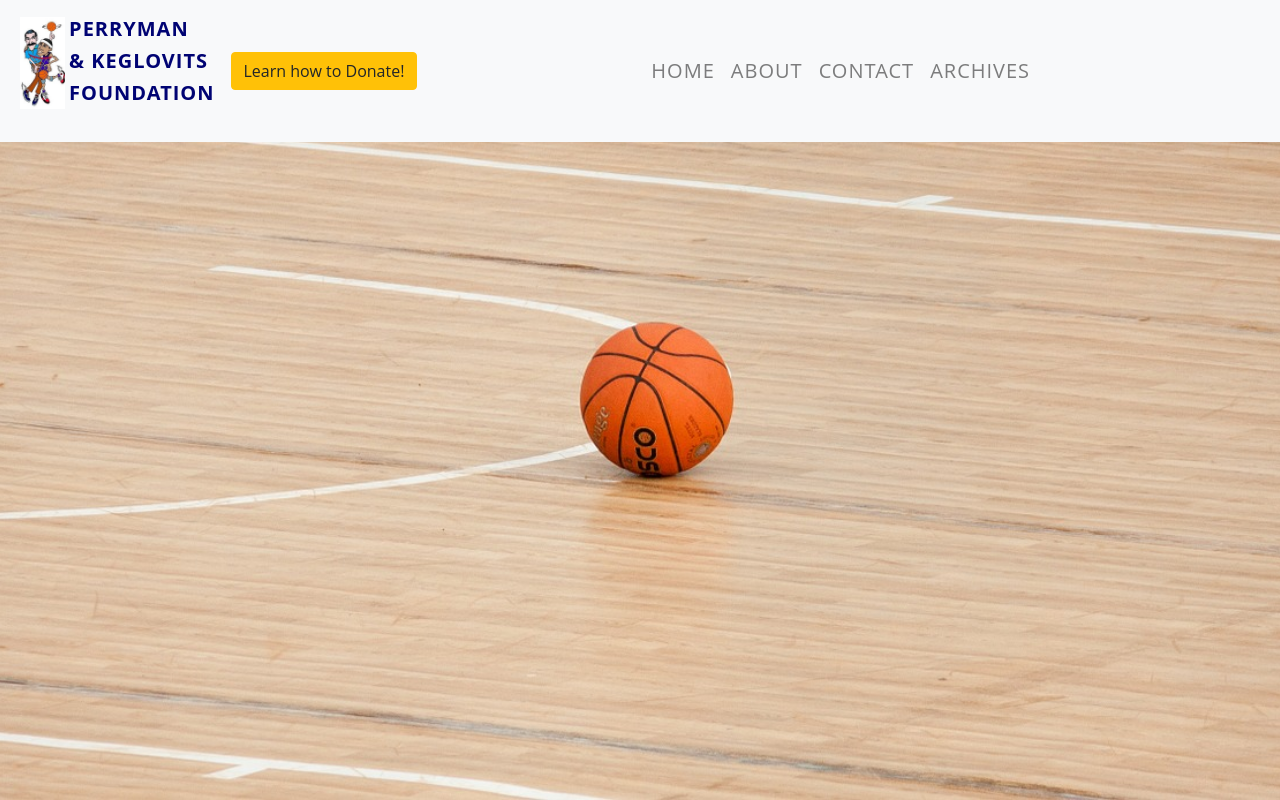
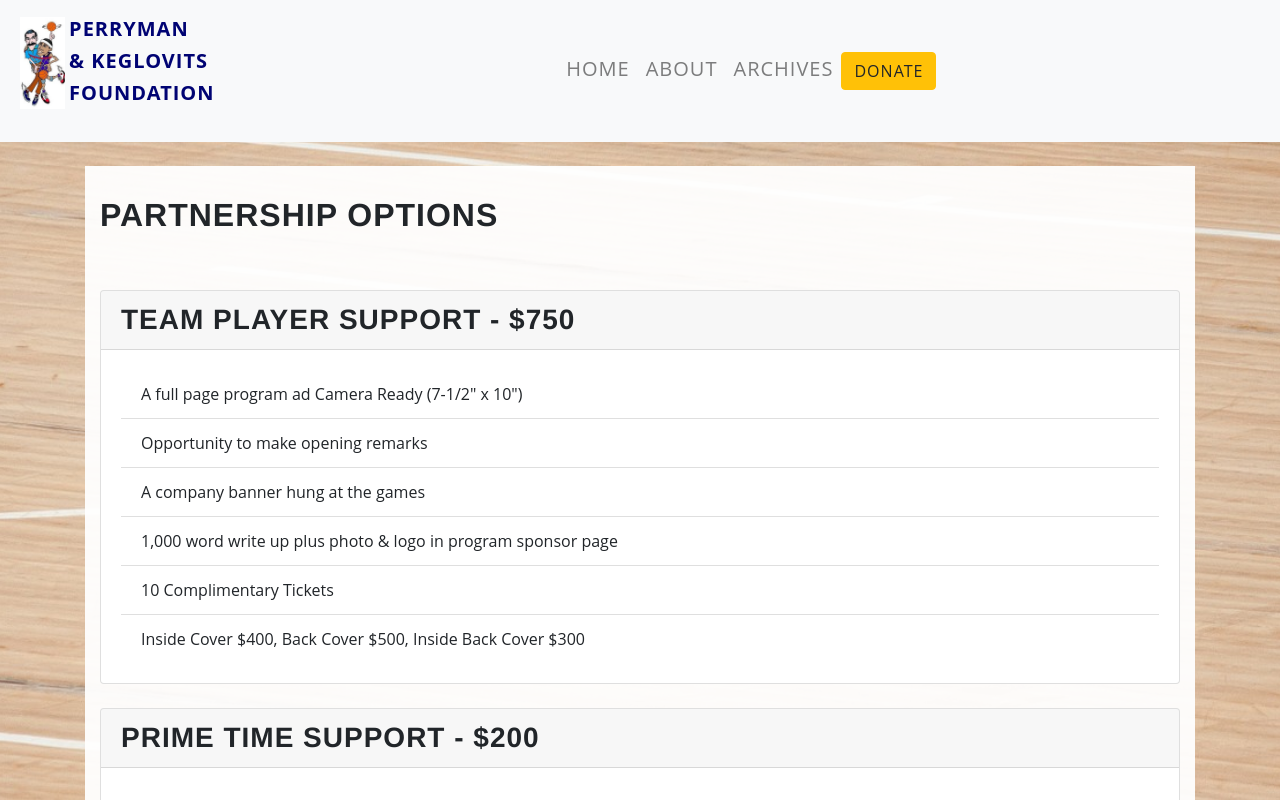
Before and after one commit to karenmmarks/perrymankeglovits, a React app: page /donate in a window 1280 px wide. Shown: the top 800 px of the page. Built offline with nearby package versions, Linux system fonts and the light colour scheme.

Commit message:
Started the Donate page

```diff
--- a/src/App.jsx
+++ b/src/App.jsx
@@ -6,12 +6,8 @@ import 'bootstrap/dist/css/bootstrap.min.css';
 import Header from './Components/Header/Header.jsx';
 import Home from './Components/Views/Home/Home.jsx';
 import About from './Components/Views/About/About.jsx';
-import Contact from './Components/Views/Contact/Contact.jsx';
 import Archives from './Components/Views/Archives/Archives.jsx';
-// import PressReleases from './Components/Views/Archives/PressReleases';
-// import SpiritAwards from './Components/Views/Archives/SpiritAwards';
-// import PhotoGallery from './Components/Views/Archives/PhotoGallery';
-// import VideoHighlights from './Components/Views/Archives/VideoHighlights';
+import Donate from './Components/Views/Donate/Donate.jsx';
 
 const App = () => (
   <>
@@ -25,11 +21,8 @@ const App = () => (
         />
         <Route path="/home" component={Home} />
         <Route path="/about" component={About} />
-        <Route path="/contact" component={Contact} />
         <Route path="/archives" component={Archives} />
-        {/* <Route path="/archives/spiritawards" component={SpiritAwards} /> */}
-        {/* <Route path="/archives/photogallery" component={PhotoGallery} /> */}
-        {/* <Route path="/archives/videohighlights" component={VideoHighlights} /> */}
+        <Route path="/donate" component={Donate} />
       </Switch>
     </BrowserRouter>
 
--- a/src/Components/Header/Header.jsx
+++ b/src/Components/Header/Header.jsx
@@ -1,20 +1,11 @@
 /* eslint-disable import/extensions */
-import React, { useState } from 'react';
+import React from 'react';
 import { Navbar, Nav, Button } from 'react-bootstrap';
 import PKLogo from '../../Assets/Images/pklogo.jpg';
-import DonateModal from '../Views/Donate/DonateModal.jsx';
-
 import './Header.css';
 
-const Header = () => {
-  const [visible, setVisible] = useState(false);
-
-  let modal;
-  if (visible) modal = <DonateModal visible={visible} setVisible={setVisible} />;
-
-  return (
+const Header = () => (
   <>
-      {modal}
     <Navbar bg="light" expand="lg">
       <Navbar.Brand href="/home" width="100px">
         <p>
@@ -34,20 +25,16 @@ const Header = () => {
         className="float-right"
         aria-controls="basic-navbar-nav"
       />
-        <Button variant="warning" onClick={() => setVisible(true)}>
-          Learn how to Donate!
-        </Button>
       <Navbar.Collapse>
         <Nav>
           <Nav.Link href="home">Home</Nav.Link>
           <Nav.Link href="about">About</Nav.Link>
-            <Nav.Link href="contact">Contact</Nav.Link>
           <Nav.Link href="archives">Archives</Nav.Link>
+          <Button variant="warning" href="donate">Donate</Button>
         </Nav>
       </Navbar.Collapse>
     </Navbar>
   </>
 );
-};
 
 export default Header;
--- /dev/null
+++ b/src/Components/Views/Donate/Donate.jsx
@@ -0,0 +1,101 @@
+import React from 'react';
+import {
+  Card, ListGroup, Row, Col,
+} from 'react-bootstrap';
+
+const Donate = () => {
+  const content = [
+    {
+      key: 'team-player',
+      title: 'Team Player Support',
+      price: '$750',
+      features: [
+        'A full page program ad Camera Ready (7-1/2" x 10")',
+        'Opportunity to make opening remarks',
+        'A company banner hung at the games',
+        '1,000 word write up plus photo & logo in program sponsor page',
+        '10 Complimentary Tickets',
+        'Inside Cover $400, Back Cover $500, Inside Back Cover $300',
+      ],
+    },
+    {
+      key: 'prime-time',
+      title: 'Prime Time Support',
+      price: '$200',
+      features: [
+        'A Full Page Ad…Camera Ready (7-1/2" x 10")',
+        'PA Announcements',
+        '5 Complimentary Tickets',
+      ],
+    },
+    {
+      key: 'slam-dunk',
+      title: 'Slam Dunk Support',
+      price: '$150',
+      features: [
+        '1/2 Page Ad …Camera Ready (7-1/2" x 4-3/4")',
+        '3 complimentary tickets',
+      ],
+    },
+    {
+      key: 'buzzer-beater',
+      title: 'Buzzer Beater Support',
+      price: '$75',
+      features: [
+        '1/4 Page ad… Camera Ready (3-1/2" x 4-3/4")',
+        '2 complimentary tickets',
+      ],
+    },
+    {
+      key: 'supporter',
+      title: 'Supporter',
+      price: '$50',
+      features: [
+        'Business Card as a Supporter!',
+      ],
+    },
+  ];
+
+  return (
+    <>
+      <br />
+      <div className="container fluid">
+        <Row>
+          <Col sm={12}>
+            <div className="box">
+              <h2>Partnership Options</h2>
+              <br />
+              {content.map((sponser) => {
+                const {
+                  key, title, price, features,
+                } = sponser;
+                return (
+                  <>
+                    <br />
+                    <Card key={key}>
+                      <Card.Header as="h3">{`${title} - ${price}`}</Card.Header>
+                      <Card.Body>
+                        <ListGroup variant="flush">
+                          {features.map((feature) => (
+                            <ListGroup.Item>
+                              {feature}
+                            </ListGroup.Item>
+                          ))}
+                        </ListGroup>
+                      </Card.Body>
+                    </Card>
+                  </>
+                );
+              })}
+              <p>
+                Deadline: March 1st, 2019
+              </p>
+            </div>
+          </Col>
+        </Row>
+      </div>
+    </>
+  );
+};
+
+export default Donate;
--- a/src/Components/Views/Home/Home.jsx
+++ b/src/Components/Views/Home/Home.jsx
@@ -1,4 +1,5 @@
 import React from 'react';
+import { Button } from 'react-bootstrap';
 import ARTHOME from '../../../Assets/Images/arthome.jpg';
 import ALHOME from '../../../Assets/Images/alhome.jpg';
 import PINKJOINTHEFIGHT from '../../../Assets/Images/pinkBreastCancerJointheFight.png';
@@ -39,18 +40,10 @@ const Home = () => (
               <hr />
               <img className="img-responsive float-left w-50" src={PINKJOINTHEFIGHT} alt="Pink Breast Cancer Ribbon Join the Fight" />
 
-              <form action="https://www.paypal.com/cgi-bin/webscr" method="post">
-                <fieldset>
-                  <div>
-                    <legend>Donate securely</legend>
-                    <input type="hidden" name="cmd" value="_s-xclick" />
-                    <input type="hidden" name="hosted_button_id" value="76FEZSCQWNMQC" />
-                    <input type="image" src="https://www.paypal.com/en_US/i/btn/btn_donateCC_LG.gif" border="0" name="submit" alt="Donate here with PayPal - The safer, easier way to donate online!" />
-                    <img alt="" border="0" src="https://www.paypal.com/en_US/i/scr/pixel.gif" width="1" height="1" />
-                    <p>via PayPal/credit card</p>
-                  </div>
-                </fieldset>
-              </form>
+              <Button variant="warning" onClick={() => alert('We are sending you over to PayPal now')} href="https://www.paypal.com/cgi-bin/webscr?cmd=_s-xclick&hosted_button_id=76FEZSCQWNMQC&currency_code=USD">
+                Donate via PayPal
+              </Button>
+
               {' '}
               <br />
               <br />
```
Lines whose indentation alone changed are shown as unchanged.
